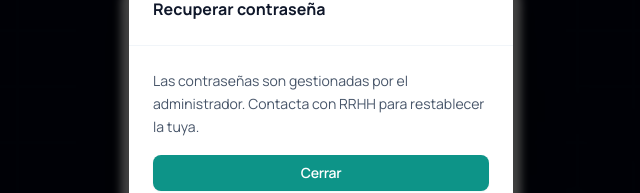
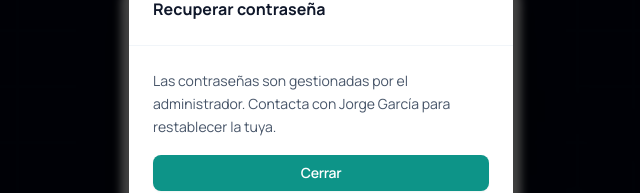
Before and after one commit to JorgeProser/registro-jornada, a Next.js app: page /login in a window 1280 px wide. Both pictures are taken after a click on the button "He olvidado mi contraseña". Shown: the part 306-499 px from the top of the page, without its empty margins (319-959 px from the left). Built offline with nearby package versions, Linux system fonts and the light colour scheme.

Commit message:
fix: replace RRHH with Jorge García in forgot password modal

```diff
--- a/src/app/login/page.tsx
+++ b/src/app/login/page.tsx
@@ -181,7 +181,7 @@ function ForgotPasswordModal({ onClose }: { onClose: () => void }) {
         </div>
         <div className="p-6 space-y-4">
           <p className="text-sm text-slate-600 leading-relaxed">
-            Las contraseñas son gestionadas por el administrador. Contacta con RRHH
+            Las contraseñas son gestionadas por el administrador. Contacta con Jorge García
             para restablecer la tuya.
           </p>
           <button onClick={onClose} className="btn-primary w-full mt-1">
```
